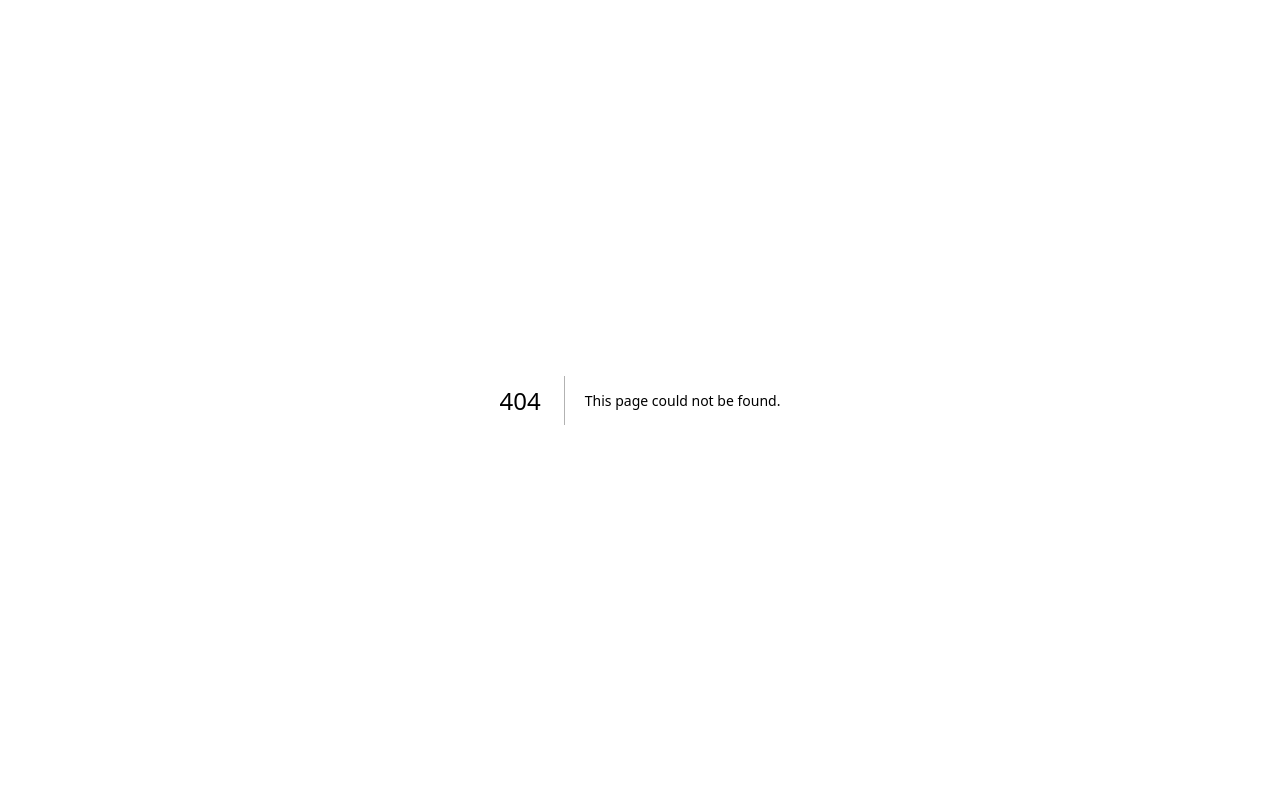
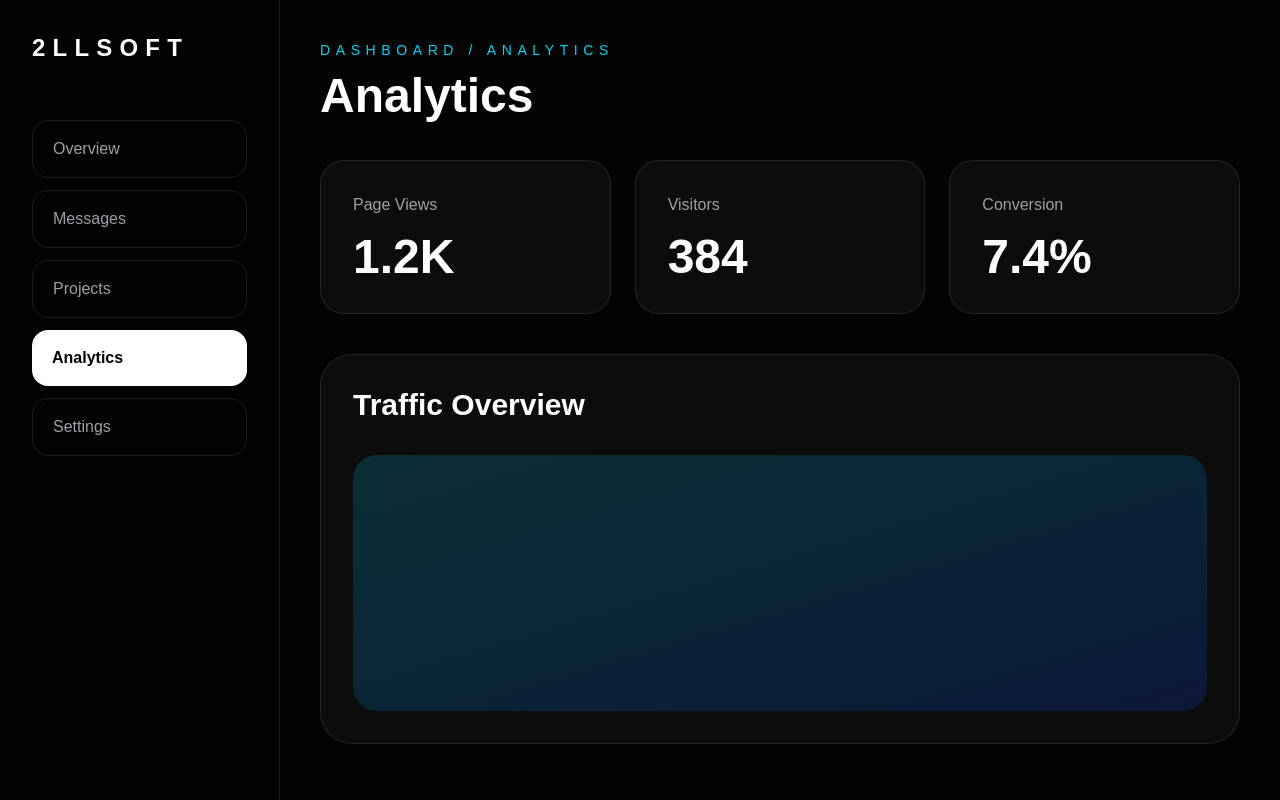
Before and after one commit to 2LLSOFT/2llsoft-clean, a Next.js app: page /dashboard/analytics in a window 1280 px wide. Before the commit this address had no page. Built offline with nearby package versions, Linux system fonts and the light colour scheme.

Commit message:
add analytics page

```diff
--- /dev/null
+++ b/app/dashboard/analytics/page.tsx
@@ -0,0 +1,50 @@
+import Link from "next/link";
+
+const stats = [
+  { label: "Page Views", value: "1.2K" },
+  { label: "Visitors", value: "384" },
+  { label: "Conversion", value: "7.4%" },
+];
+
+export default function AnalyticsPage() {
+  return (
+    <main className="flex min-h-screen bg-[#030303] text-white">
+      <aside className="hidden w-[280px] border-r border-white/10 bg-black/40 p-8 md:block">
+        <h1 className="text-2xl font-black tracking-[0.3em]">2LLSOFT</h1>
+
+        <div className="mt-14 space-y-3">
+          <Link href="/dashboard" className="block rounded-2xl border border-white/10 px-5 py-4 text-zinc-400">Overview</Link>
+          <Link href="/dashboard/messages" className="block rounded-2xl border border-white/10 px-5 py-4 text-zinc-400">Messages</Link>
+          <Link href="/dashboard/projects" className="block rounded-2xl border border-white/10 px-5 py-4 text-zinc-400">Projects</Link>
+          <Link href="/dashboard/analytics" className="block rounded-2xl bg-white px-5 py-4 font-bold text-black">Analytics</Link>
+          <Link href="/dashboard/settings" className="block rounded-2xl border border-white/10 px-5 py-4 text-zinc-400">Settings</Link>
+        </div>
+      </aside>
+
+      <section className="flex-1 p-6 md:p-10">
+        <p className="text-sm uppercase tracking-[0.4em] text-cyan-400">
+          Dashboard / Analytics
+        </p>
+
+        <h1 className="mt-3 text-5xl font-black">Analytics</h1>
+
+        <div className="mt-10 grid gap-6 md:grid-cols-3">
+          {stats.map((item) => (
+            <div
+              key={item.label}
+              className="rounded-3xl border border-white/10 bg-white/[0.04] p-8"
+            >
+              <p className="text-zinc-400">{item.label}</p>
+              <h2 className="mt-4 text-5xl font-black">{item.value}</h2>
+            </div>
+          ))}
+        </div>
+
+        <div className="mt-10 rounded-[2rem] border border-white/10 bg-white/[0.04] p-8">
+          <h2 className="text-3xl font-black">Traffic Overview</h2>
+          <div className="mt-8 h-64 rounded-3xl bg-gradient-to-br from-cyan-500/20 to-blue-700/20" />
+        </div>
+      </section>
+    </main>
+  );
+}
```
